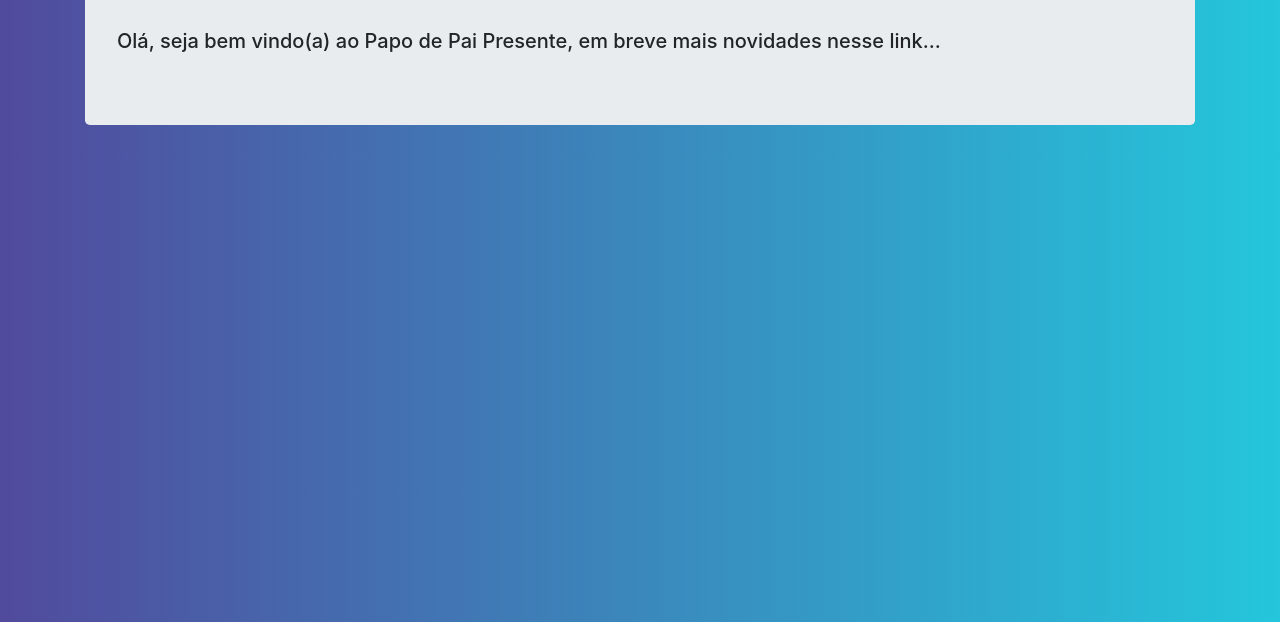
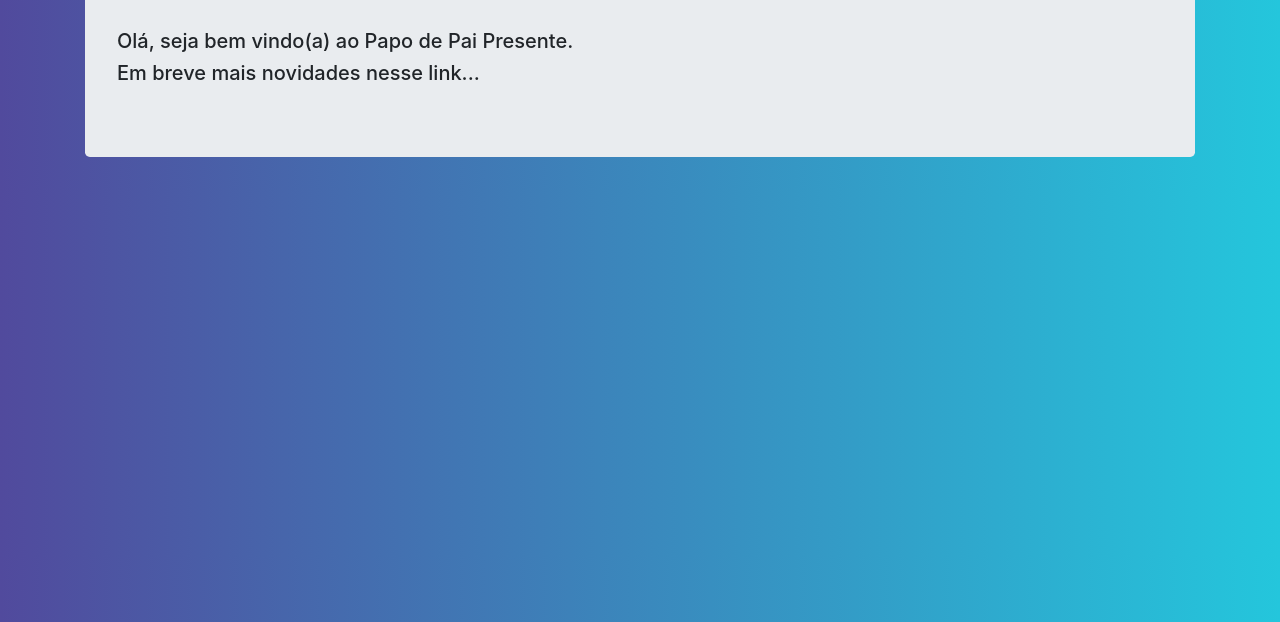
Before and after one commit to papodepaipresente/papodepaipresente.github.io, a plain HTML site: page index.html in a window 1280 px wide. Shown: the part 178-800 px from the top of the page. Drawn offline with nearby package versions, Linux system fonts and the light colour scheme.

Commit message:
Update index.html

```diff
--- a/index.html
+++ b/index.html
@@ -23,7 +23,8 @@
       <img src="https://instagram.fbnu7-1.fna.fbcdn.net/v/t51.2885-19/s320x320/128124731_2857300251261168_6317080850341044607_n.jpg?_nc_ht=instagram.fbnu7-1.fna.fbcdn.net&_nc_ohc=XftXawCSY58AX-VFZ2N&tp=1&oh=6b43ce006f9515e1b443df17584fa665&oe=5FF750E6"  class="img-thumbnail" height="100" width="100">
       <h3 class="display-5">Papo de Pai Presente</h3>
       </br>
-      <h5 class="display-10">Olá, seja bem vindo(a) ao Papo de Pai Presente, em breve mais novidades nesse link...</h5>
+      <h5 class="display-10">Olá, seja bem vindo(a) ao Papo de Pai Presente.</h5>
+      <h5 class="display-10">Em breve mais novidades nesse link...</h5>
     </div>
     </div>
 
```
